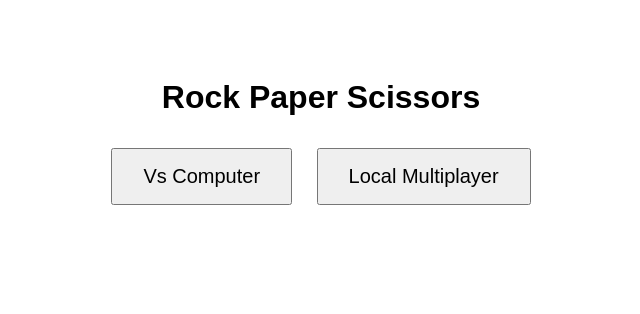
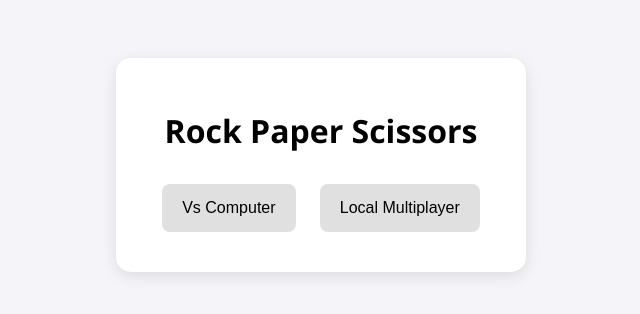
Before and after one commit to kushalram0712/Rock-paper-scissor-game, a plain HTML site: page index.html in a window 1280 px wide. Shown: the whole page, without its empty margins (319-959 px from the left). Drawn offline with Linux system fonts and the light colour scheme.

Commit message:
Update style.css

```diff
--- a/style.css
+++ b/style.css
@@ -1,3 +1,5 @@
-body { text-align: center; font-family: sans-serif; padding-top: 50px; }
-button { padding: 15px 30px; font-size: 20px; margin: 10px; cursor: pointer; }
-h2 { margin-top: 30px; color: #333; }
+body { font-family: 'Segoe UI', sans-serif; background: #f4f4f9; display: flex; justify-content: center; padding-top: 50px; }
+.game-container { background: white; padding: 30px; border-radius: 15px; box-shadow: 0 4px 15px rgba(0,0,0,0.1); text-align: center; width: 350px; }
+button { padding: 15px 20px; font-size: 16px; margin: 10px; cursor: pointer; border: none; border-radius: 8px; background: #e0e0e0; transition: 0.2s; }
+button:hover { background: #d0d0d0; }
+#game-ui { margin-top: 20px; }
```
